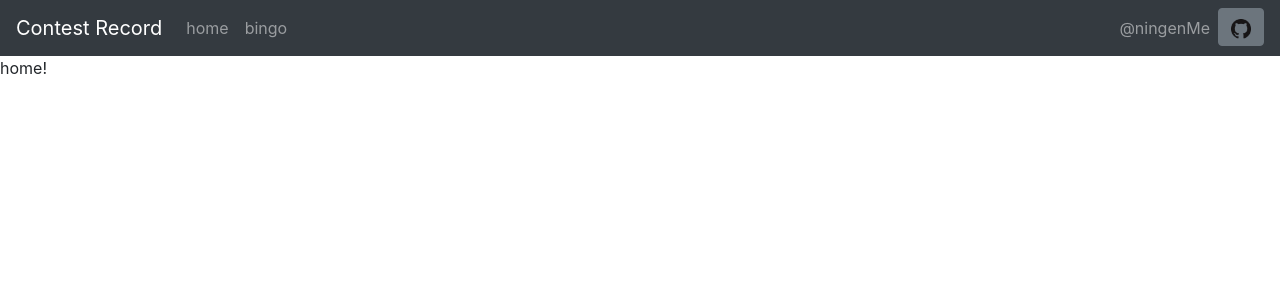
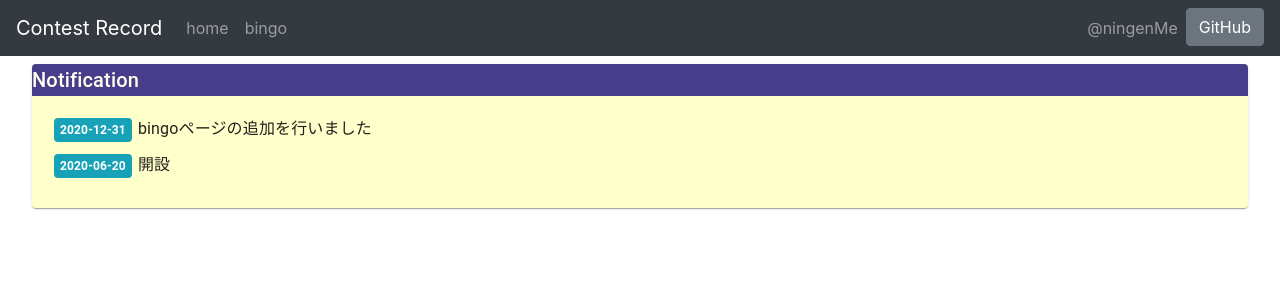
Before and after one commit to ningenMe/contest-record-front, a React (Create React App) app: page /#/home in a window 1280 px wide. Shown: the top 300 px of the page. Built offline with nearby package versions, Linux system fonts and the light colour scheme.

Commit message:
[add] notification card

```diff
--- a/src/components/GitHub.tsx
+++ b/src/components/GitHub.tsx
@@ -12,7 +12,8 @@ export const GitHub: React.FC = () => {
     return (
         <Dropdown isOpen={gitHubToggleOpen} toggle={toggleGitHub}>
             <DropdownToggle>
-                <img src='GitHub-Mark-32px.png' width="20" height="20" alt="GitHub"/>
+                GitHub
+                {/* <img src='GitHub-Mark-32px.png' width="20" height="20" alt="GitHub"/> */}
             </DropdownToggle>
             <DropdownMenu>
                 <DropdownItem target="_blank" href={LinkUrl.uiGitHub.url} >{LinkUrl.uiGitHub.name} </DropdownItem>
--- /dev/null
+++ b/src/components/Notification.tsx
@@ -0,0 +1,26 @@
+import React from 'react';
+import {Card,CardContent,Typography} from '@material-ui/core';
+import {Badge} from 'reactstrap'
+import NotificationContents from '../constants/NotificationContents'
+
+export const Notification: React.FC = () => {
+
+    const contents = NotificationContents.map((item) =>
+        <Typography align="left">
+            <Badge color="info" style={{margin: 6,padding: 6}}> {item.date} </Badge>
+            {item.text}
+        </Typography>
+    );
+
+    return (
+        <Card style={{ backgroundColor: '#FFFFCC'}}>
+            <Typography variant="h6" align="left" style={{ backgroundColor: '#483D8B', color: '#FFFFEE'}}>
+                Notification
+            </Typography>
+            <CardContent>
+                {contents}
+            </CardContent>
+        </Card>
+      );
+    }
+export default Notification
--- /dev/null
+++ b/src/constants/NotificationContents.tsx
@@ -0,0 +1,7 @@
+import Message from '../interface/Message'
+
+export const NotificationContents : Message[] = [
+    {date:"2020-12-31",text:"bingoページの追加を行いました"},
+    {date:"2020-06-20",text:"開設"}
+]
+export default NotificationContents
--- /dev/null
+++ b/src/interface/Message.ts
@@ -0,0 +1,4 @@
+export default interface Message{
+    readonly date: string,
+    readonly text: string
+}
--- a/src/pages/Home.tsx
+++ b/src/pages/Home.tsx
@@ -1,10 +1,15 @@
 import React from 'react';
+import {Box, Container} from '@material-ui/core';
+
+import Notification from '../components/Notification'
 
 export const Home: React.FC = () => {
     return (
-        <div>
-            home!
-        </div>
+        <Container>
+            <Box m={1}>
+                <Notification/>
+            </Box>
+        </Container>
       );
     }
 export default Home
```
